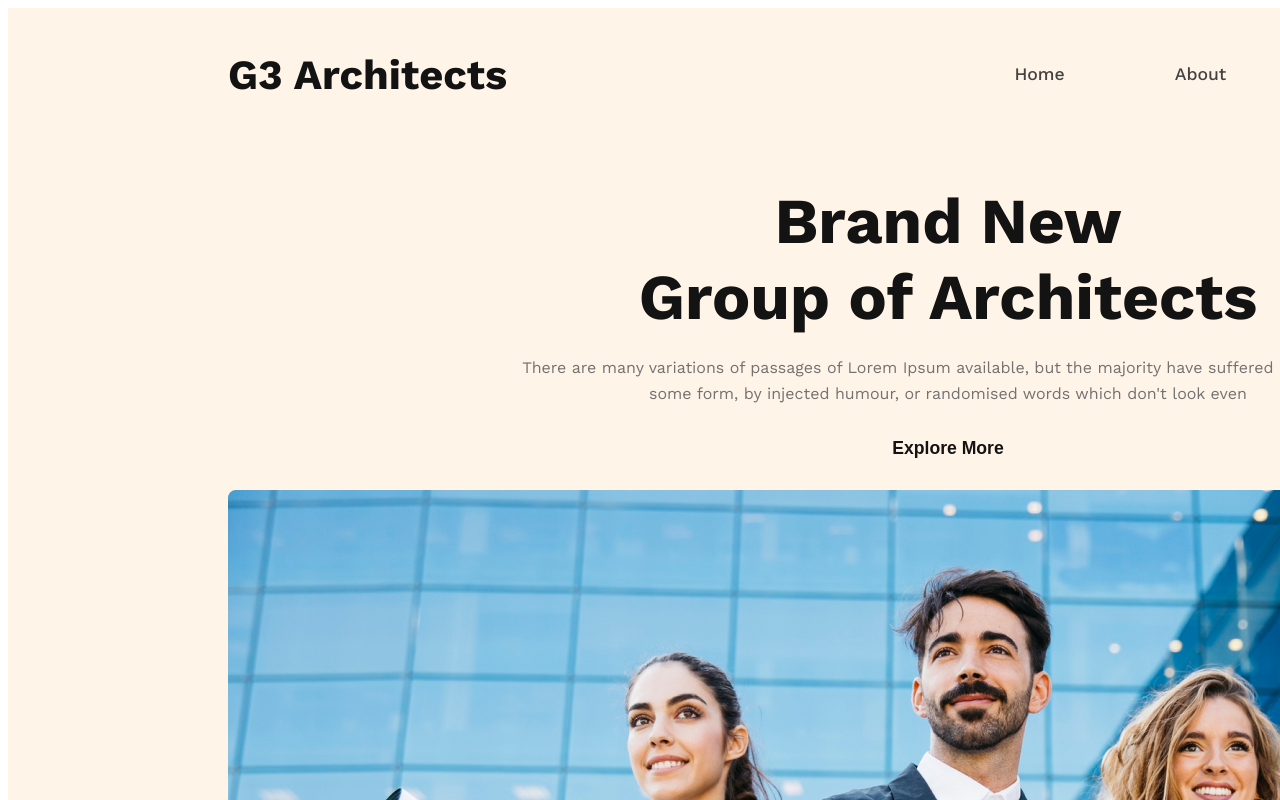
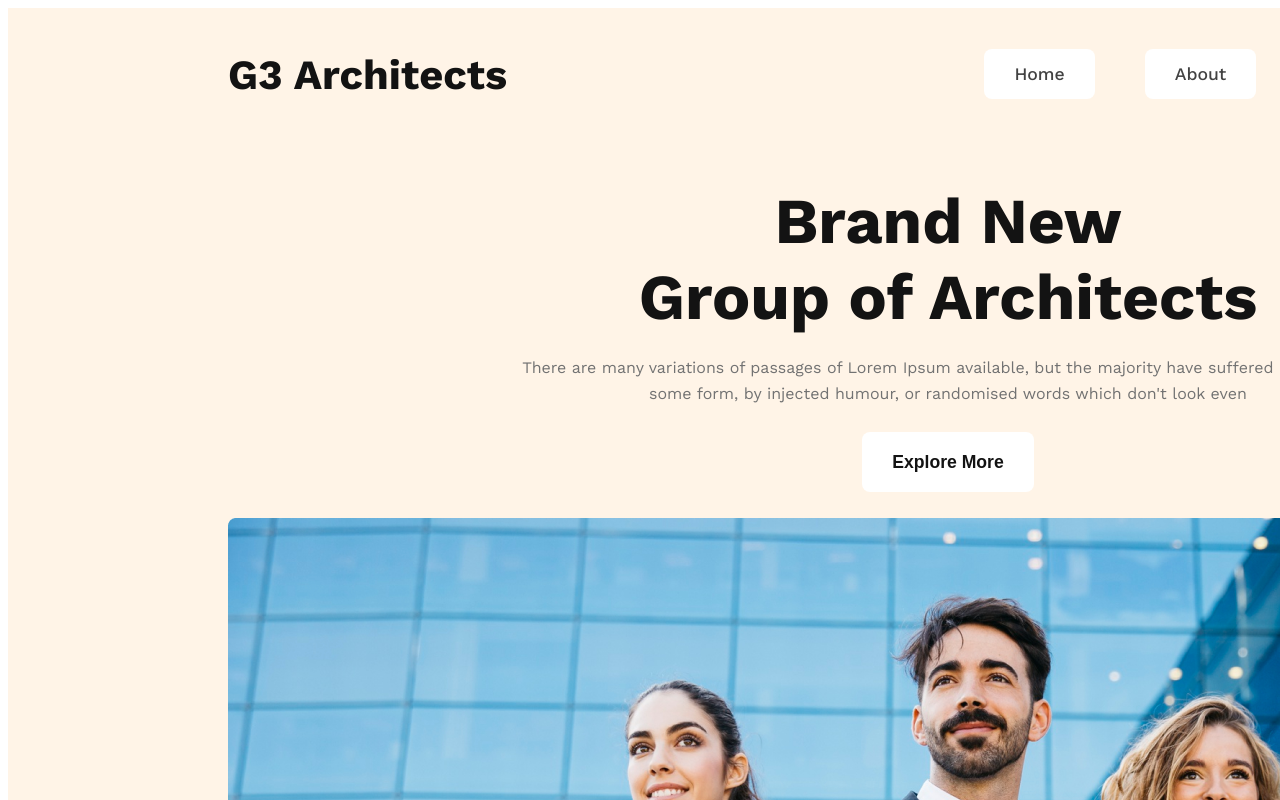
Before and after one commit to foridJD/g3-architects-resors, a plain HTML site: page index.html in a window 1280 px wide. Shown: the top 800 px of the page. Drawn offline with nearby package versions, Linux system fonts and the light colour scheme.

Commit message:
some change by nav and all buttons

```diff
--- a/style/style.css
+++ b/style/style.css
@@ -57,6 +57,8 @@ img{
     font-size: 1.1rem;
     line-height: 26px;
     padding: 15px 30px;
+    border-radius: 8px;
+    background-color: var(--bnt-text);
     transition: 0.5s;
 }
 .nav-title{
@@ -89,6 +91,9 @@ img{
     margin: 30px auto;
     border: none;
     background: none;
+    padding: 15px 20px;
+    border-radius: 8px;
+
     display: block;
     align-content: center;
 }
@@ -98,6 +103,7 @@ img{
     font-weight: 600;
     font-size: 1.1rem;
     color: var(--dark-1);
+    background-color: var(--bnt-text);
     padding: 20px 30px;
     border-radius: 8px;
     transition: 0.5s;
@@ -163,7 +169,8 @@ img{
     padding: 20px 25px;
     font-weight: 600;
     font-size: 20px;
-    color: var(--dark-1);
+    color: var(--bnt-text);
+    background-color: var(--dark-3);
     border-radius: 8px;
     transition: 0.5s;
 }
```
